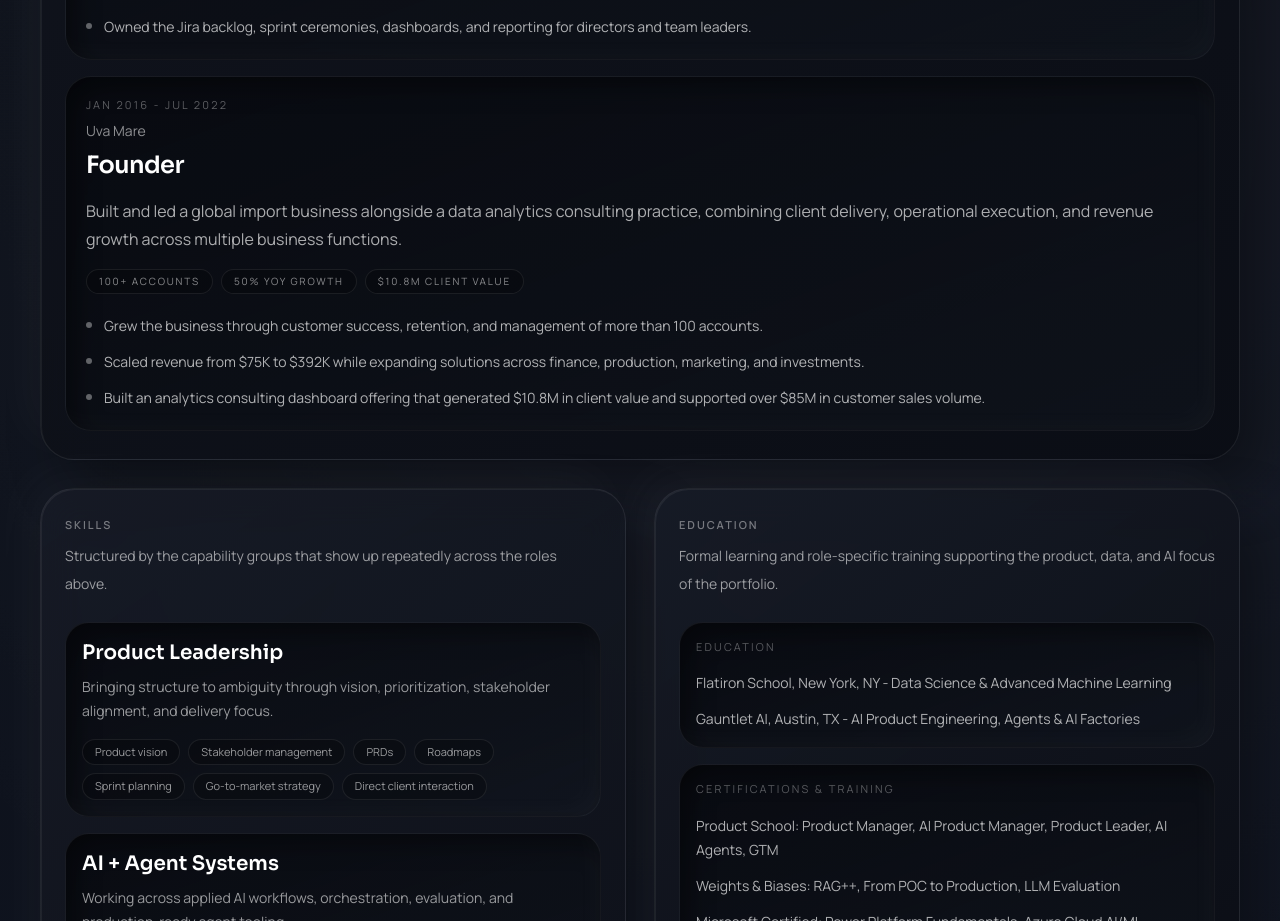
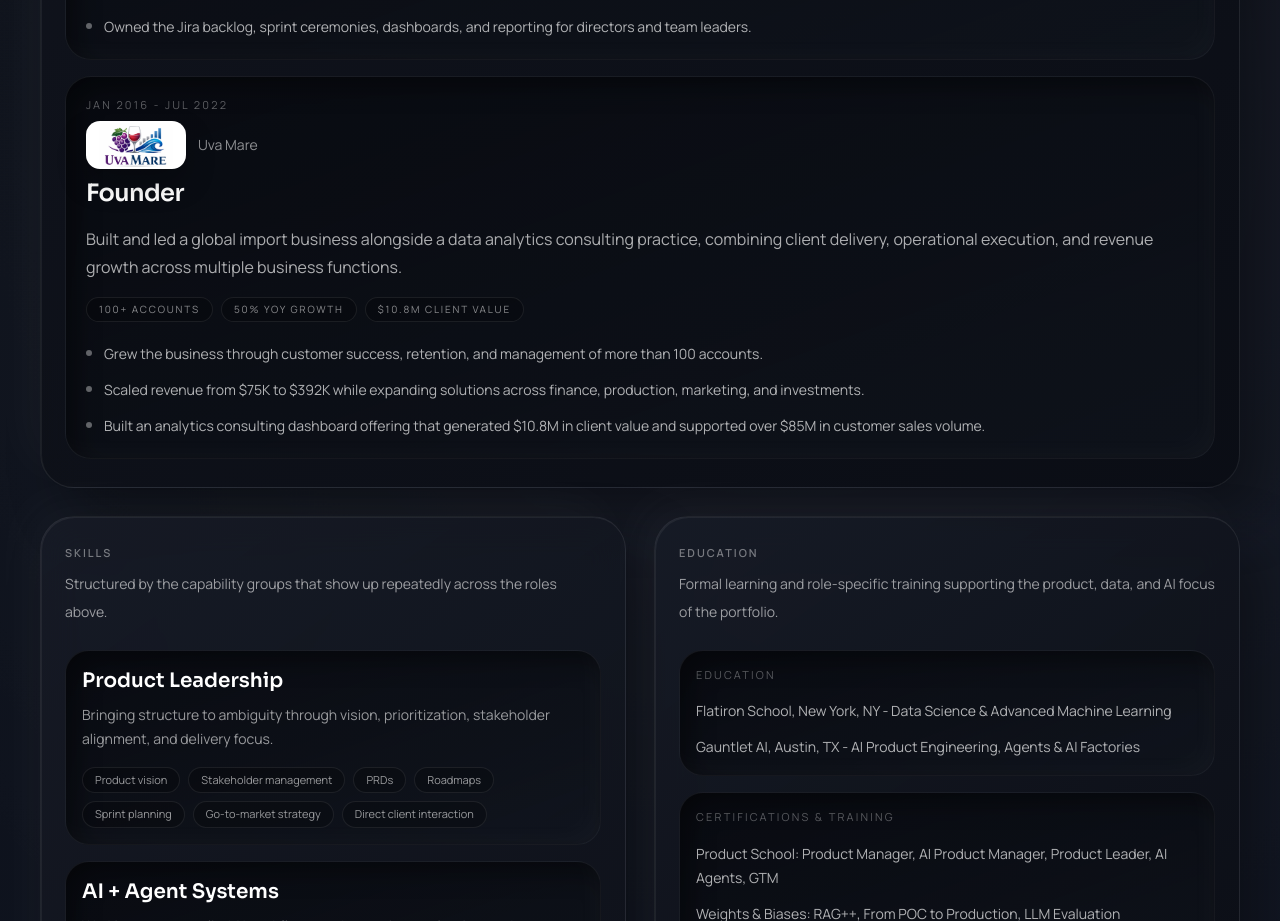
Before and after one commit to StefanoCaruso456/portfolio, a Next.js app: page / in a window 1280 px wide. Shown: the part 3760-4681 px from the top of the page. Built offline with nearby package versions, Linux system fonts and the light colour scheme.

Commit message:
Add Uva Mare logo to resume section

```diff
--- a/data/resume.ts
+++ b/data/resume.ts
@@ -131,6 +131,12 @@ export const resumeRoles: ResumeRole[] = [
     context:
       "Built and led a global import business alongside a data analytics consulting practice, combining client delivery, operational execution, and revenue growth across multiple business functions.",
     badges: ["100+ accounts", "50% YoY growth", "$10.8M client value"],
+    logoSrc: "/logos/uva-mare.png",
+    logoAlt: "Uva Mare logo",
+    logoWidth: 74,
+    logoHeight: 44,
+    logoClassName: "rounded-[8px]",
+    logoFrameClassName: "bg-white border-white/10 overflow-hidden",
     highlights: [
       "Grew the business through customer success, retention, and management of more than 100 accounts.",
       "Scaled revenue from $75K to $392K while expanding solutions across finance, production, marketing, and investments.",
```
Also changed, not shown: public/logos/uva-mare.png (added).
